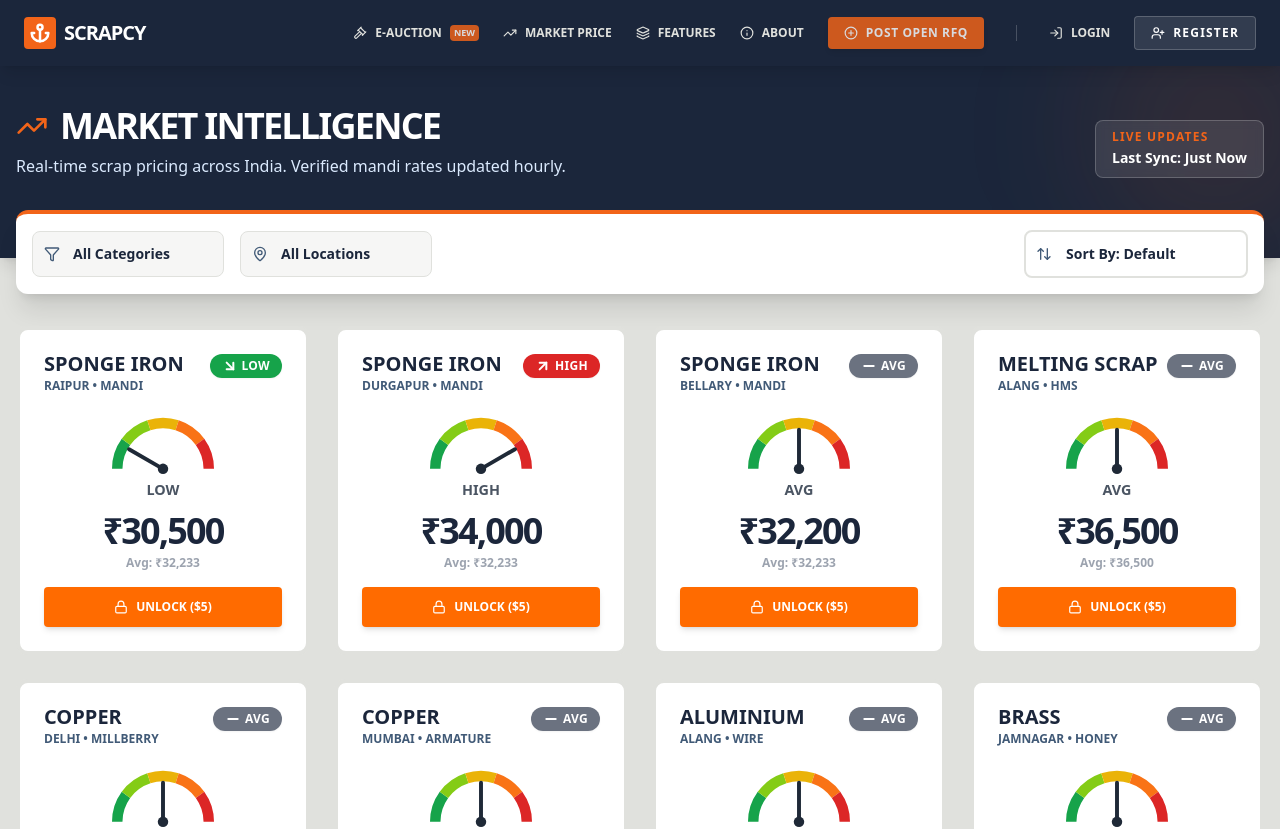
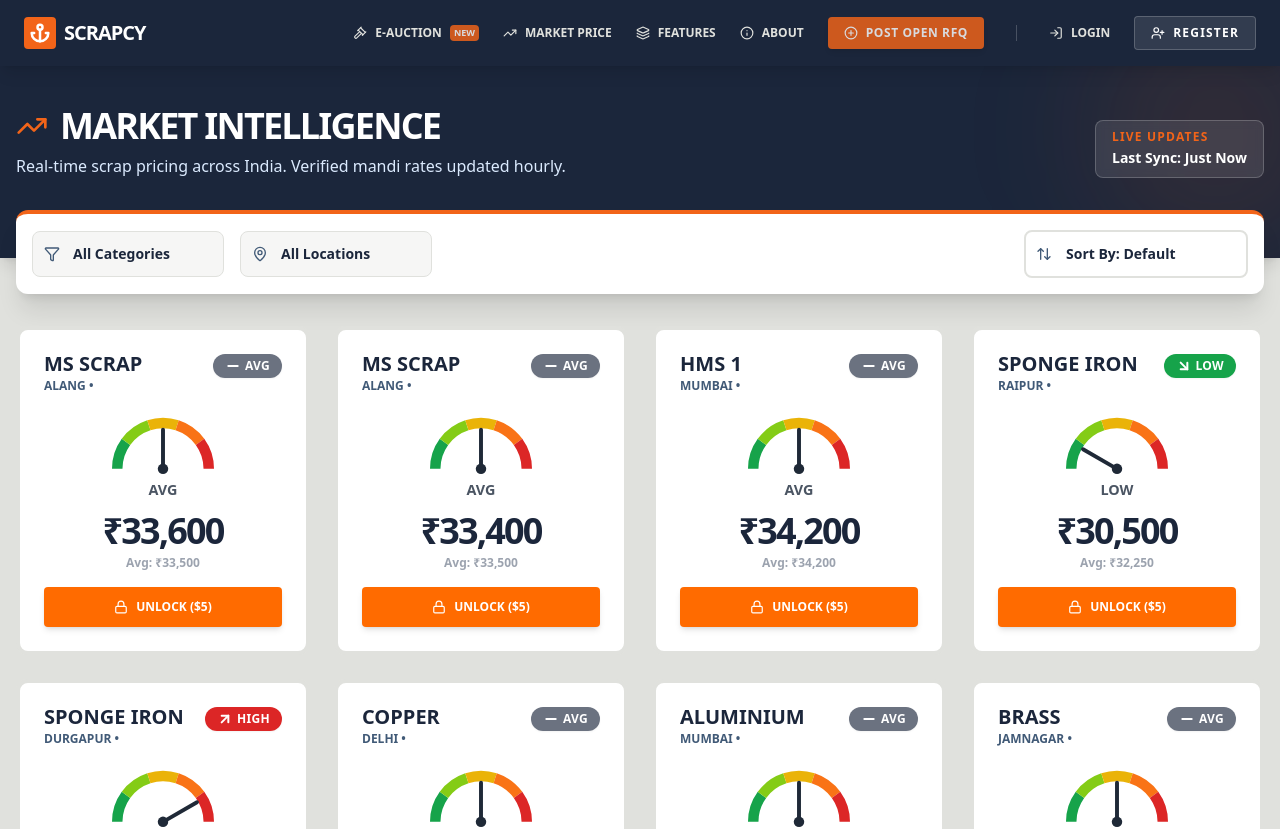
Before and after one commit to nilesh94/scrapcy-frontend, a React (Create React App) app: page /tracker in a window 1280 px wide. Shown: the top 829 px of the page. Built offline with nearby package versions, Linux system fonts and the light colour scheme.

Commit message:
Update PriceTracker.js

```diff
--- a/src/components/PriceTracker/PriceTracker.js
+++ b/src/components/PriceTracker/PriceTracker.js
@@ -4,16 +4,107 @@ import Header from '../Header/Header';
 import Footer from '../Footer/Footer';
 import PriceCard from '../PriceCard';
 
-// MOCK DATA
+// MOCK DATA (Constructed from your DB Sample)
 const MARKET_DATA = [
-  { id: 101, category: "Ferrous", material: "Sponge Iron", location: "Raipur", price: 30500, change: 200, type: "Mandi", contact: "Raipur Ispat" },
-  { id: 102, category: "Ferrous", material: "Sponge Iron", location: "Durgapur", price: 34000, change: -50, type: "Mandi", contact: "Durgapur Traders" },
-  { id: 103, category: "Ferrous", material: "Sponge Iron", location: "Bellary", price: 32200, change: 0, type: "Mandi", contact: "Bellary Steels" },
-  { id: 104, category: "Ferrous", material: "Melting Scrap", location: "Alang", price: 36500, change: 150, type: "HMS", contact: "Alang Recyclers" },
-  { id: 201, category: "Non Ferrous", material: "Copper", location: "Delhi", price: 785, change: 5, type: "Millberry", contact: "Delhi Metal Exch" },
-  { id: 202, category: "Non Ferrous", material: "Copper", location: "Mumbai", price: 760, change: -2, type: "Armature", contact: "Mumbai Scrap Corp" },
-  { id: 203, category: "Non Ferrous", material: "Aluminium", location: "Alang", price: 212, change: -1, type: "Wire", contact: "Gujarat Alloys" },
-  { id: 204, category: "Non Ferrous", material: "Brass", location: "Jamnagar", price: 490, change: 0, type: "Honey", contact: "Jamnagar Brass" },
+  // --- NEW: Ship Breaking Data (Ferrous) ---
+  {
+    id: 101,
+    category: "Ferrous",
+    material: "MS Scrap",
+    form: "Attachment",
+    grade: "Ship Breaking",
+    location: "Alang",
+    price: 33600,
+    unit: "MT",
+    change: 400,
+    contact: "Alang Recyclers"
+  },
+  {
+    id: 102,
+    category: "Ferrous",
+    material: "MS Scrap",
+    form: "Tukdi",
+    grade: "Ship Breaking",
+    location: "Alang",
+    price: 33400,
+    unit: "MT",
+    change: 200,
+    contact: "Alang Recyclers"
+  },
+  {
+    id: 103,
+    category: "Ferrous",
+    material: "HMS 1",
+    form: "Bundle",
+    grade: "80:20",
+    location: "Mumbai",
+    price: 34200,
+    unit: "MT",
+    change: -150,
+    contact: "Mumbai Scrap Corp"
+  },
+  // --- Sponge Iron Data ---
+  {
+    id: 104,
+    category: "Ferrous",
+    material: "Sponge Iron",
+    form: "Pellets",
+    grade: "DRI-78",
+    location: "Raipur",
+    price: 30500,
+    unit: "MT",
+    change: 200,
+    contact: "Raipur Ispat"
+  },
+  {
+    id: 105,
+    category: "Ferrous",
+    material: "Sponge Iron",
+    form: "Lumps",
+    grade: "DRI-80",
+    location: "Durgapur",
+    price: 34000,
+    unit: "MT",
+    change: -50,
+    contact: "Durgapur Traders"
+  },
+  // --- Non-Ferrous Data ---
+  {
+    id: 201,
+    category: "Non Ferrous",
+    material: "Copper",
+    form: "Wire Scrap",
+    grade: "Millberry",
+    location: "Delhi",
+    price: 785000, // Normalized to MT for calculation consistency (or keep kg if preferred)
+    unit: "MT",
+    change: 5000,
+    contact: "Delhi Metal Exch"
+  },
+  {
+    id: 202,
+    category: "Non Ferrous",
+    material: "Aluminium",
+    form: "Extrusion",
+    grade: "6063",
+    location: "Mumbai",
+    price: 212000,
+    unit: "MT",
+    change: -1000,
+    contact: "Gujarat Alloys"
+  },
+  {
+    id: 203,
+    category: "Non Ferrous",
+    material: "Brass",
+    form: "Honey",
+    grade: "IS-319",
+    location: "Jamnagar",
+    price: 490000,
+    unit: "MT",
+    change: 0,
+    contact: "Jamnagar Brass"
+  },
 ];
 
 const PriceTracker = () => {
```
